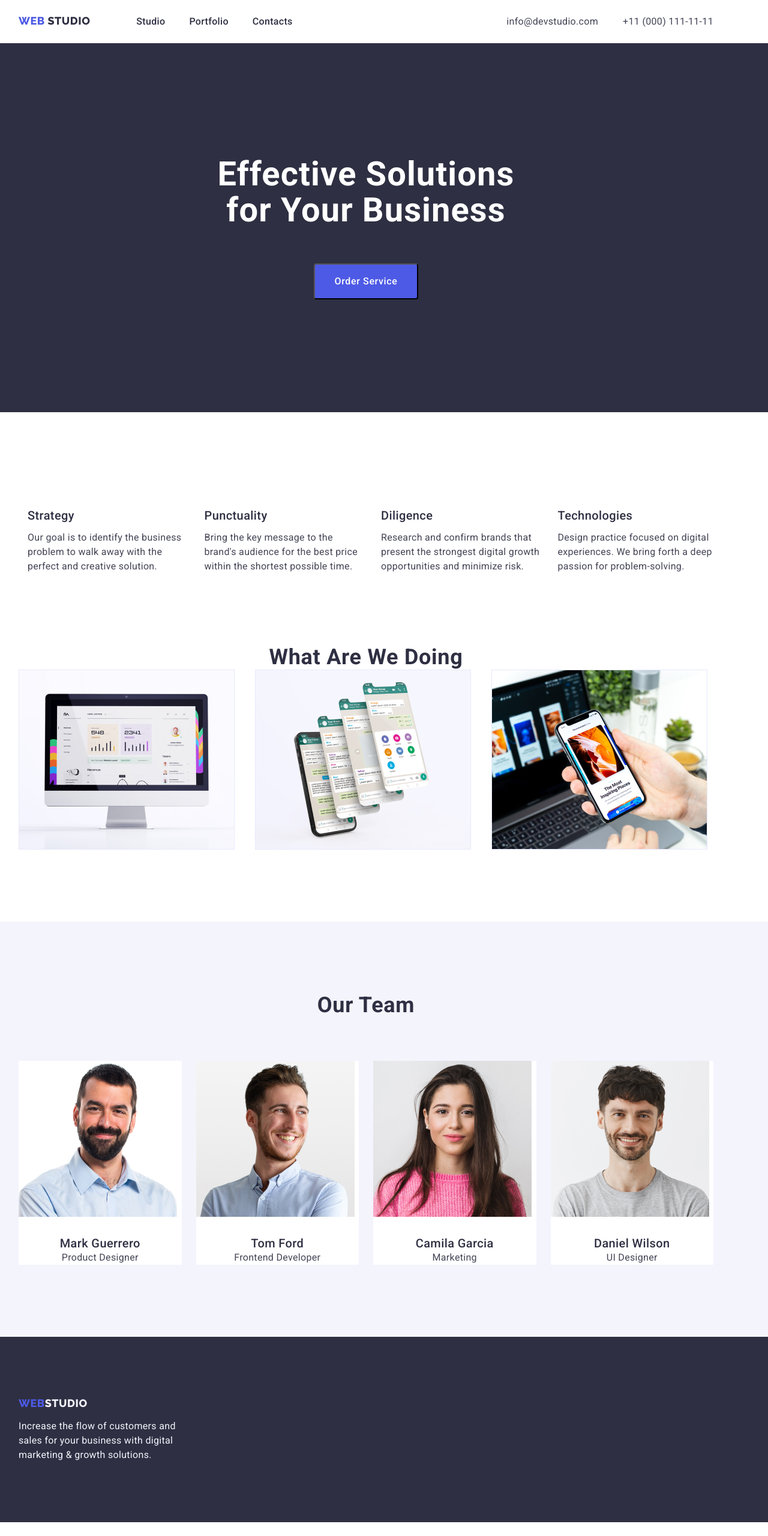
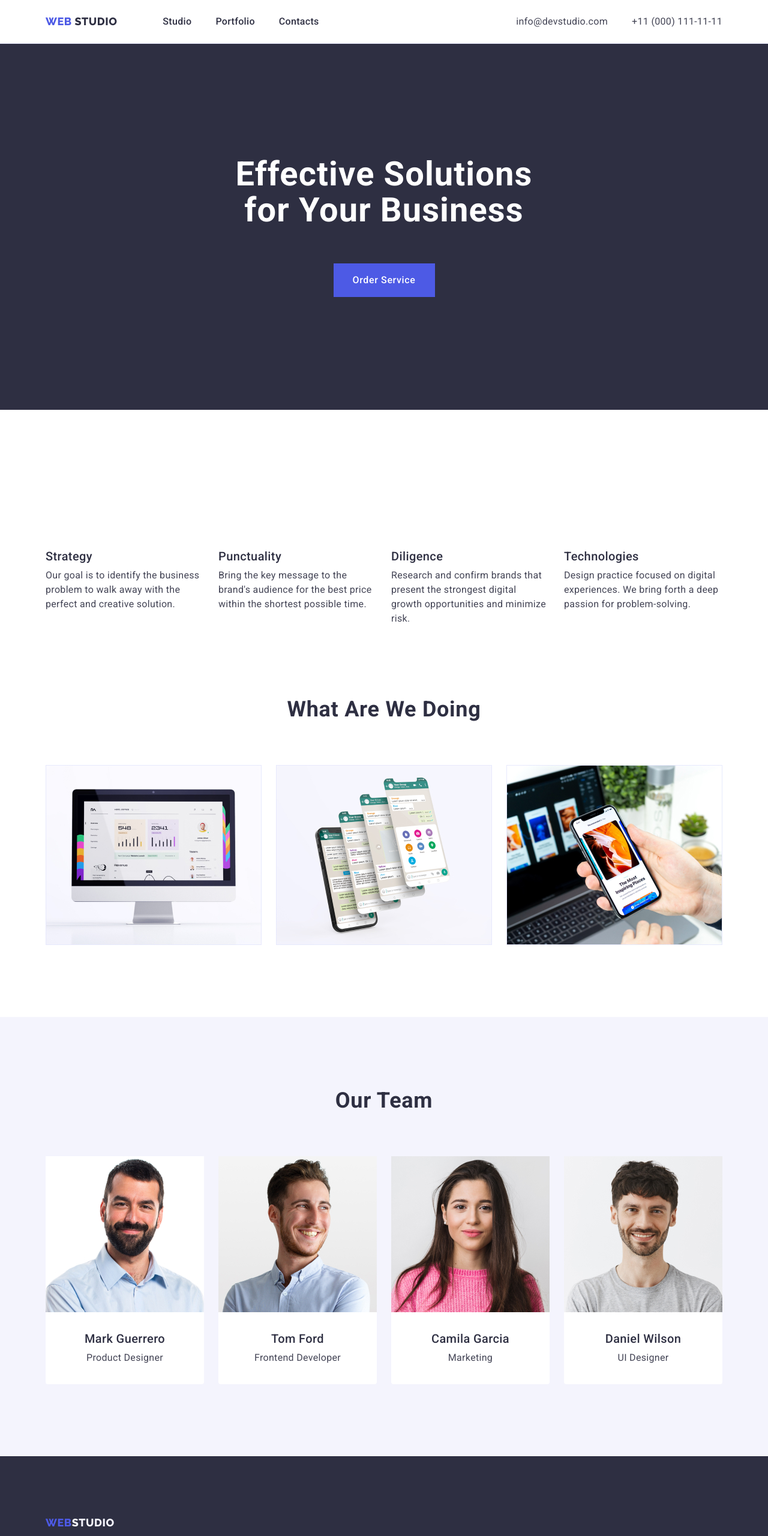
Before and after one commit to YuriiPotanin/goit-markup-hw-03, a plain HTML site: page index.html in a window 1280 px wide. Shown: the top 2560 px of the page at 60% size. Before the commit the page ends 2537 px from the top, so only its background shows below. Drawn offline with nearby package versions, Linux system fonts and the light colour scheme.

Commit message:
homework_3_ver_2

```diff
--- a/css/styles.css
+++ b/css/styles.css
@@ -43,8 +43,8 @@ img {
 }
 .container {
   width: 1158px;
-  margin: 0 15px;
-  padding: 0 16px;
+  margin: 0 auto;
+  padding: 0 15px;
 
   /*outline: 2px solid red;
   outline-offset: -2px; */
@@ -52,7 +52,7 @@ img {
 .header {
   padding-top: 24px;
   padding-bottom: 24px;
-  border-bottom: 1px solid var(--hero-background-color);
+  border-bottom: 1px solid #e7e9fc;
 }
 .logo {
   font-family: 'Raleway', sans-serif;
@@ -62,13 +62,14 @@ img {
   text-transform: uppercase;
   color: var(--logo-color);
   letter-spacing: 0.03em;
+  margin-right: 76px;
 }
 .accent-logo {
   color: var(--menu-normal-color);
 }
 .top-menu {
   display: flex;
-  gap: 77px;
+  align-items: center;
 }
 .top-bar {
   display: flex;
@@ -101,7 +102,7 @@ img {
 }
 .adress-list {
   display: flex;
-  gap: 41px;
+  gap: 40px;
 }
 .adress-item {
   font-size: 16px;
@@ -122,10 +123,9 @@ img {
 .hero {
   background-color: var(--hero-background-color);
   color: var(--hero-color);
-  /*width: 1440px; */
+
   padding-top: 188px;
   padding-bottom: 188px;
-  /*margin-bottom: 120px;  */
 }
 .hero-title {
   font-weight: 700;
@@ -133,7 +133,7 @@ img {
   line-height: 1.07;
   letter-spacing: 0.02em;
   text-align: center;
-  width: 496px;
+  max-width: 496px;
   margin: 0 auto;
   margin-bottom: 58px;
 }
@@ -147,9 +147,12 @@ img {
   cursor: pointer;
   letter-spacing: 0.04em;
   display: block;
-  border-radius: 4px;
-  padding: 16px 32px;
+  /* border-radius: 4px;
+  padding: 16px 32px;  */
   margin: 0 auto;
+  min-width: 169px;
+  height: 56px;
+  border: none;
 }
 
 .hero button:hover,
@@ -157,13 +160,13 @@ img {
   background: #404bbf;
 }
 .properties {
-  padding: 120px 15px;
+  padding: 120px 0;
 }
 .property-list {
   display: flex;
   flex-direction: row;
   flex-wrap: wrap;
-  column-gap: 23px;
+  column-gap: 24px;
 }
 .property-list-item {
   flex-basis: calc((100% - 24px * 3) / 4);
@@ -179,13 +182,14 @@ img {
   line-height: 1.2;
   letter-spacing: 0.02em;
   color: var(--hero-background-color);
+  margin-bottom: 8px;
 }
 .topic-text {
   font-size: 16px;
   line-height: 1.5;
   color: #434455;
   letter-spacing: 0.02em;
-  margin-top: 13px;
+  /* margin-top: 13px;  */
 }
 
 .doing {
@@ -201,6 +205,7 @@ img {
   color: var(--menu-normal-color);
   letter-spacing: 0.02em;
   margin: 0 auto;
+  margin-bottom: 72px;
 }
 .doing-list {
   display: flex;
@@ -227,6 +232,10 @@ img {
 .team-item {
   background-color: #ffffff;
   flex-basis: calc((100% - 24px * 3) / 4);
+  border-radius: 0px 0px 4px 4px;
+}
+.team-text {
+  padding: 32px 16px;
 }
 .team-topic {
   font-weight: 500;
@@ -235,7 +244,7 @@ img {
   letter-spacing: 0.02em;
   color: var(--hero-background-color);
   text-align: center;
-  margin-top: 32px;
+  margin-bottom: 8px;
 }
 .team-topic-text {
   font-size: 16px;
@@ -271,6 +280,8 @@ img {
   color: var(--logo-color);
   text-decoration: none;
   letter-spacing: 0.03em;
+  display: inline-block;
+  margin-bottom: 16px;
 }
 
 .section-button {
@@ -282,8 +293,7 @@ img {
   display: flex;
   gap: 24px;
   justify-content: center;
-
-  margin-bottom: 70px;
+  margin-bottom: 72px;
 }
 
 .button-list-item {
@@ -296,13 +306,15 @@ img {
   color: var(--logo-color);
   cursor: pointer;
   padding: 12px 24px;
-  border: none;
+  border: 1px solid #e7e9fc;
+  border-radius: 4px;
 }
 
 .button-list-item:focus,
 .button-list-item:hover {
   background: #404bbf;
   color: #ffffff;
+  border: 1px solid transparent;
 }
 .section-project {
   padding-top: 96px;
@@ -316,7 +328,7 @@ img {
   column-gap: 24px;
 }
 .project-list-item {
-  flex-basis: calc((100% - 25px * 2) / 3);
+  flex-basis: calc((100% - 48px) / 3);
 }
 .project-title {
   font-weight: 500;
@@ -324,7 +336,7 @@ img {
   line-height: 1.2;
   color: var(--menu-normal-color);
   letter-spacing: 0.02em;
-  /* margin-top: 32px; */
+  margin-bottom: 8px;
 }
 .project-p {
   line-height: 1.5;
@@ -333,8 +345,7 @@ img {
   margin-top: 8px;
 }
 .project-text-border {
-  padding-top: 32px;
-  border-bottom: 1px solid green;
+  padding: 32px 16px;
+  border: 1px solid #e7e9fc;
   border-top: none;
-  padding-bottom: 32px;
 }
--- a/index.html
+++ b/index.html
@@ -10,24 +10,28 @@
       href="https://fonts.googleapis.com/css2?family=Raleway:ital,wght@0,800;1,800&family=Roboto:wght@400;500;700;900&display=swap"
       rel="stylesheet"
     />
+    <!--link
+      rel="stylesheet"
+      href="https://cdnjs.cloudflare.com/ajax/libs/normalize/8.0.1/normalize.css"
+    />  -->
     <link
       rel="stylesheet"
-      href="https://cdnjs.cloudflare.com/ajax/libs/normalize/8.0.1/normalize.css"
+      href="https://cdnjs.cloudflare.com/ajax/libs/modern-normalize/2.0.0/modern-normalize.min.css"
+      integrity="sha512-4xo8blKMVCiXpTaLzQSLSw3KFOVPWhm/TRtuPVc4WG6kUgjH6J03IBuG7JZPkcWMxJ5huwaBpOpnwYElP/m6wg=="
+      crossorigin="anonymous"
+      referrerpolicy="no-referrer"
     />
     <link rel="stylesheet" href="./css/styles.css" />
     <title>WebStudio</title>
   </head>
   <body>
     <header class="header">
-      <div class="container">
-        <div class="top-bar">
+      <div class="container top-bar">
         <nav class="top-menu">
           <a href="./index.html" class="logo link">Web<span class="accent-logo"> Studio</span></a>
           <ul class="menu-list list">
             <li><a href="./index.html" target="_self" class="menu-item link">Studio</a></li>
-              <li
-                ><a href="./portfolio.html" target="_self" class="menu-item link">Portfolio</a></li
-              >
+            <li><a href="./portfolio.html" target="_self" class="menu-item link">Portfolio</a></li>
             <li><a href="" target="_self" class="menu-item link">Contacts</a></li>
           </ul>
         </nav>
@@ -41,7 +45,6 @@
             <li><a href="tel:+110001111111" class="adress-item link">+11 (000) 111-11-11</a></li>
           </ul>
         </address>
-        </div>
       </div>
     </header>
     <main>
@@ -114,8 +117,10 @@
                 width="264"
                 alt="photo_product_designer"
               />
+              <div class="team-text">
                 <h3 class="team-topic">Mark Guerrero</h3>
                 <p class="team-topic-text">Product Designer</p>
+              </div>
             </li>
             <li class="team-item">
               <img
@@ -123,8 +128,10 @@
                 width="264"
                 alt="photo_frontend_developer"
               />
+              <div class="team-text">
                 <h3 class="team-topic">Tom Ford</h3>
                 <p class="team-topic-text">Frontend Developer</p>
+              </div>
             </li>
             <li class="team-item">
               <img
@@ -133,8 +140,10 @@
                 height="260"
                 alt="photo_marketing"
               />
+              <div class="team-text">
                 <h3 class="team-topic">Camila Garcia</h3>
                 <p class="team-topic-text">Marketing</p>
+              </div>
             </li>
             <li class="team-item">
               <img
@@ -143,8 +152,10 @@
                 height="260"
                 alt="photo_ui_designer"
               />
+              <div class="team-text">
                 <h3 class="team-topic">Daniel Wilson</h3>
                 <p class="team-topic-text">UI Designer</p>
+              </div>
             </li>
           </ul>
         </div>
```
Lines whose indentation alone changed are shown as unchanged.
